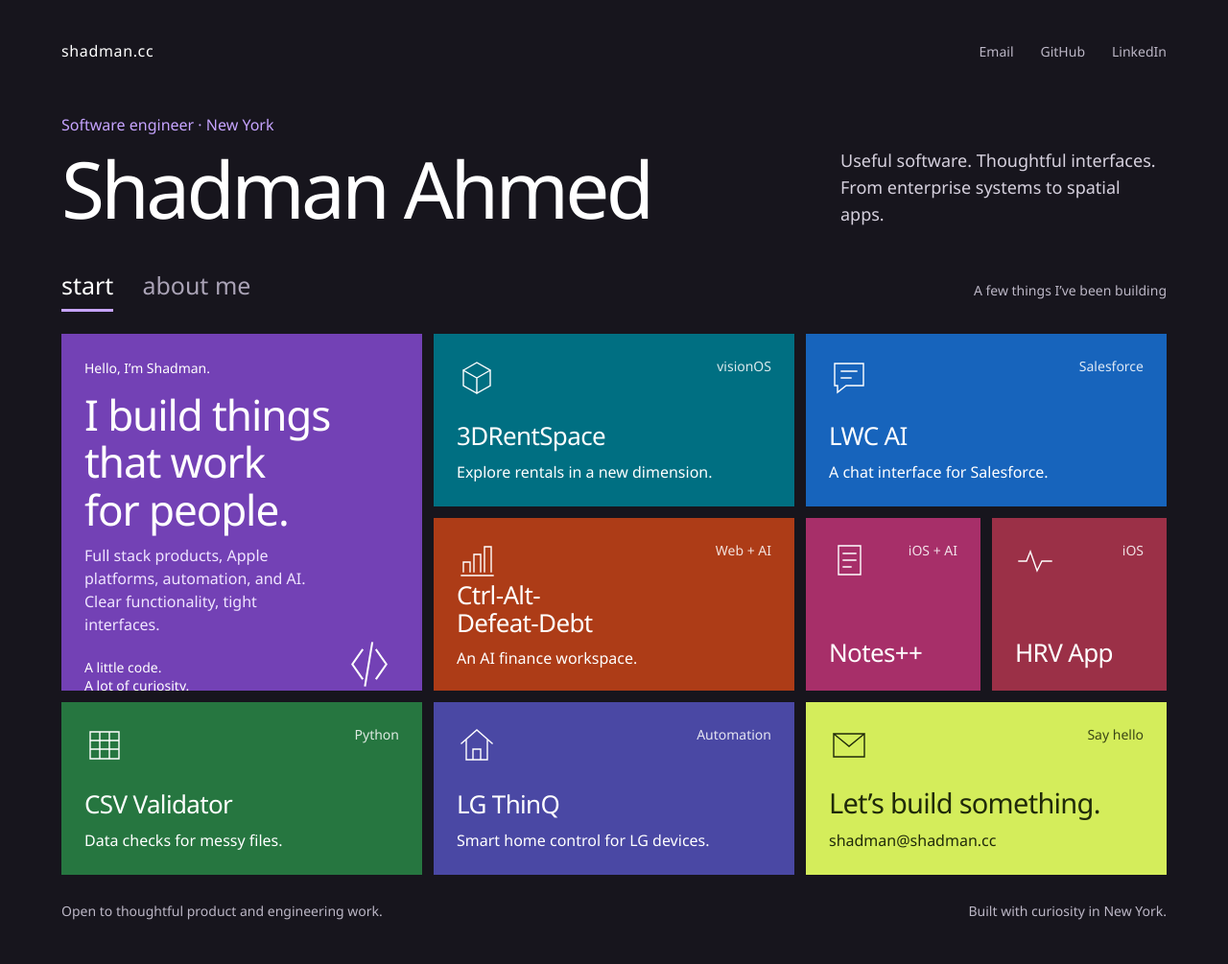
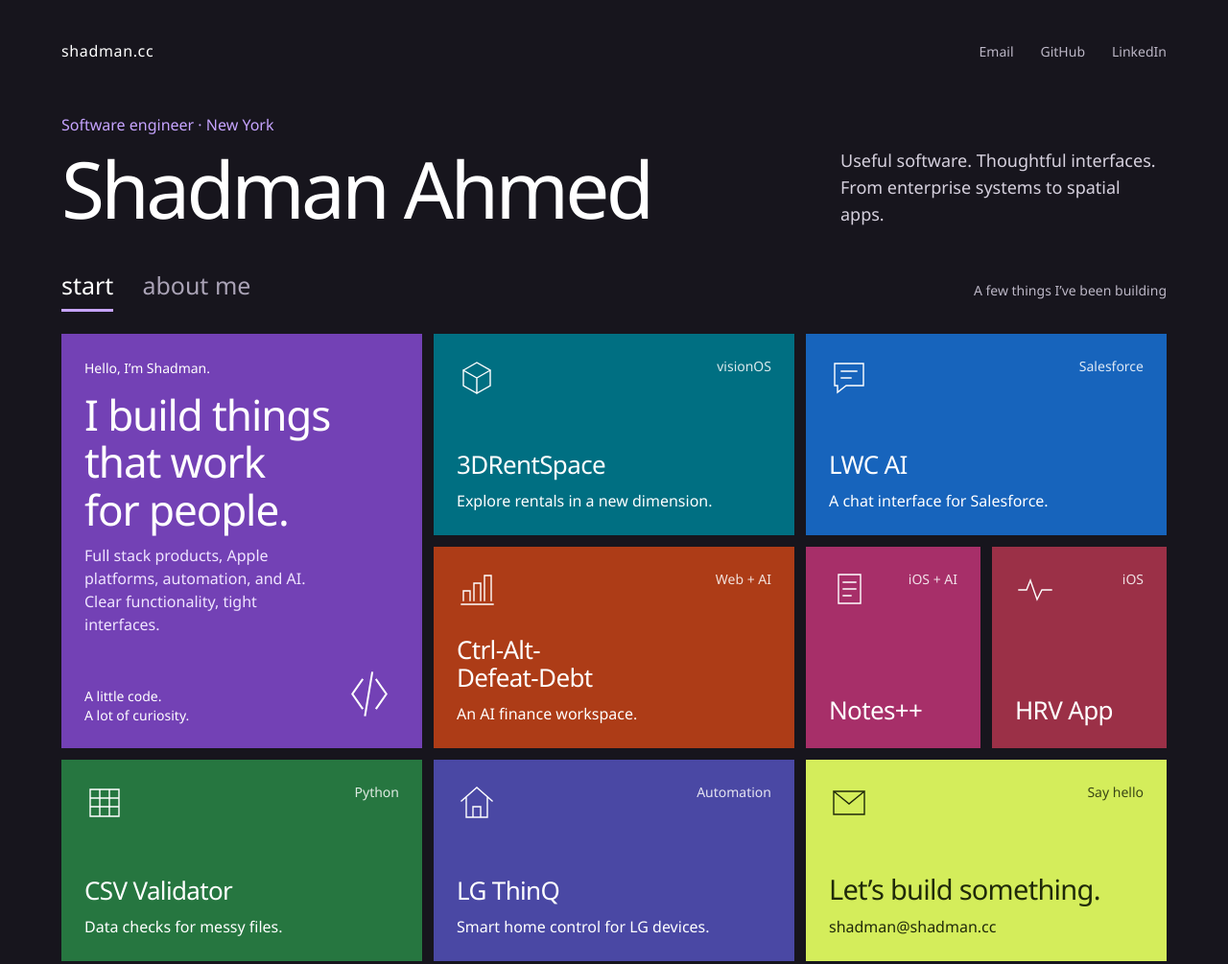
Before and after one commit to shadman-a/temporary-static-site, a plain HTML site: page index.html in a window 1280 px wide. Shown: the top 1005 px of the page at 96% size. Drawn offline with Linux system fonts and the light colour scheme.

Commit message:
Give Metro tiles sufficient room at tablet sizes

```diff
--- a/index.html
+++ b/index.html
@@ -34,14 +34,14 @@
     .tab[aria-selected="true"] { color:#fff; border-color:var(--accent); }
     .tab:hover { color:#fff; }
     .hint { margin-left:auto; font-size:14px; color:var(--muted); }
-    .tiles { display:grid; grid-template-columns:repeat(6,minmax(0,1fr)); grid-auto-rows:180px; gap:12px; }
+    .tiles { display:grid; grid-template-columns:repeat(6,minmax(0,1fr)); grid-auto-rows:minmax(210px,auto); gap:12px; }
     .tile { position:relative; padding:24px; text-decoration:none; overflow:hidden; display:flex; flex-direction:column; justify-content:space-between; isolation:isolate; transition:transform 180ms ease, filter 180ms ease; animation:arrive 550ms both; }
     a.tile:hover { transform:translateY(-4px); filter:brightness(1.12); z-index:1; }
     a.tile:active { transform:scale(.975); }
     .tile:nth-child(2n) { animation-delay:65ms; }
     .tile:nth-child(3n) { animation-delay:130ms; }
     .wide { grid-column:span 2; }
-    .feature { grid-column:span 2; grid-row:span 2; background:#7341b5; }
+    .feature { min-height:432px; grid-column:span 2; grid-row:span 2; background:#7341b5; }
     .tile-label { font-size:14px; line-height:1.4; }
     .tile h2, .tile h3 { margin:0; font-weight:300; line-height:1.13; letter-spacing:-.025em; }
     .tile h2 { font-size:37px; }
@@ -80,7 +80,7 @@
     footer { display:flex; justify-content:space-between; gap:24px; padding-top:28px; font-size:14px; color:var(--muted); }
     footer p { margin:0; }
     @keyframes arrive { from { opacity:0; transform:translateY(18px); } to { opacity:1; transform:translateY(0); } }
-    @media(min-width:1400px) { .tiles { grid-auto-rows:195px; } }
+    @media(min-width:1400px) { .tiles { grid-auto-rows:minmax(210px,auto); } }
     @media(max-width:1100px) { .page { padding:30px 32px; } .tiles { grid-template-columns:repeat(4,minmax(0,1fr)); } .hero { align-items:flex-start; flex-direction:column; gap:22px; padding-top:44px; } .intro { max-width:560px; } .feature { grid-row:span 2; } }
     @media(max-width:650px) { .page { padding:24px 20px; } .toplinks { gap:16px; } .toplinks a { font-size:14px; } .wordmark { font-size:14px; } .hero { padding:38px 0 30px; } h1 { font-size:52px; max-width:8ch; } .intro { font-size:17px; } .tiles { grid-template-columns:repeat(2,minmax(0,1fr)); grid-auto-rows:minmax(166px,auto); gap:10px; } .tile { padding:20px; } .feature { grid-row:auto; min-height:410px; } .feature .intro-title { font-size:44px; max-width:10ch; } .feature p { max-width:30ch; font-size:18px; } .tile h3 { font-size:24px; } .hint { display:none; } .tabs { gap:25px; } .about-grid { grid-template-columns:1fr; } .about-copy,.about-side { padding:24px; } footer { flex-direction:column; gap:10px; line-height:1.5; } }
     @media(prefers-reduced-motion:reduce) { html { scroll-behavior:auto; } *,*::before,*::after { animation:none!important; transition:none!important; } }
```
